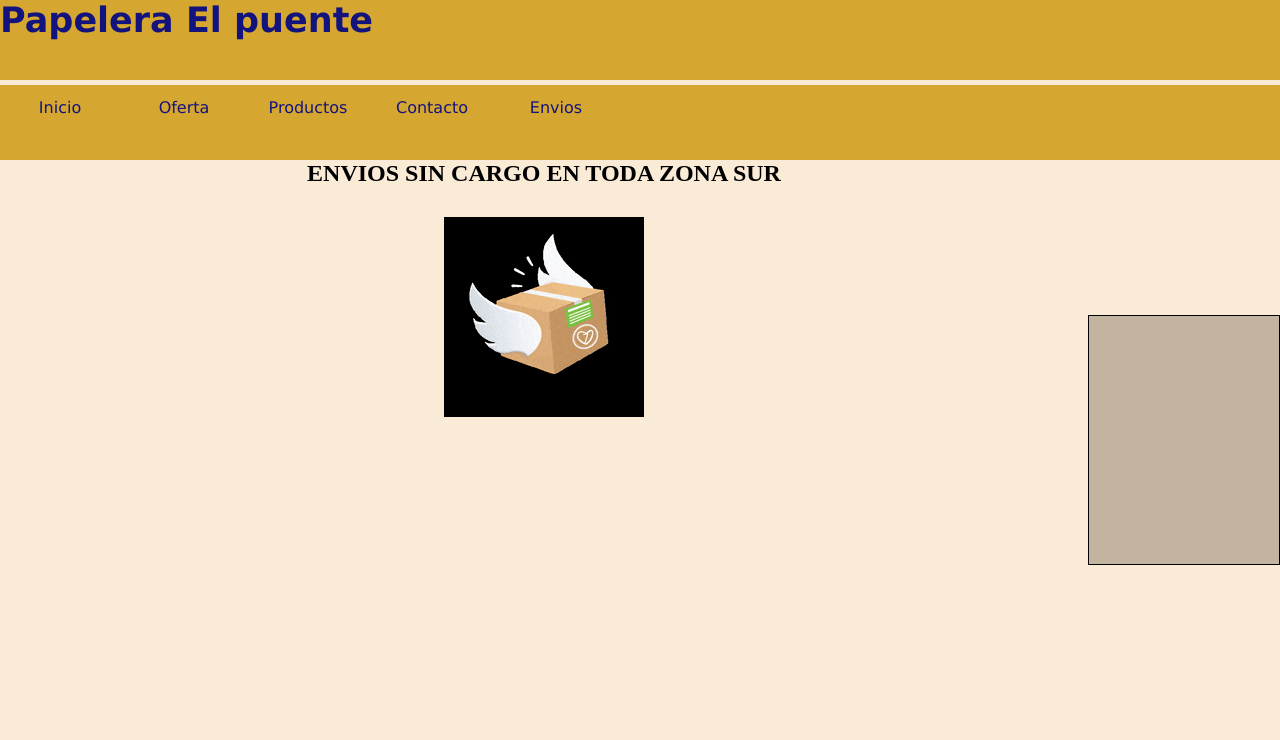
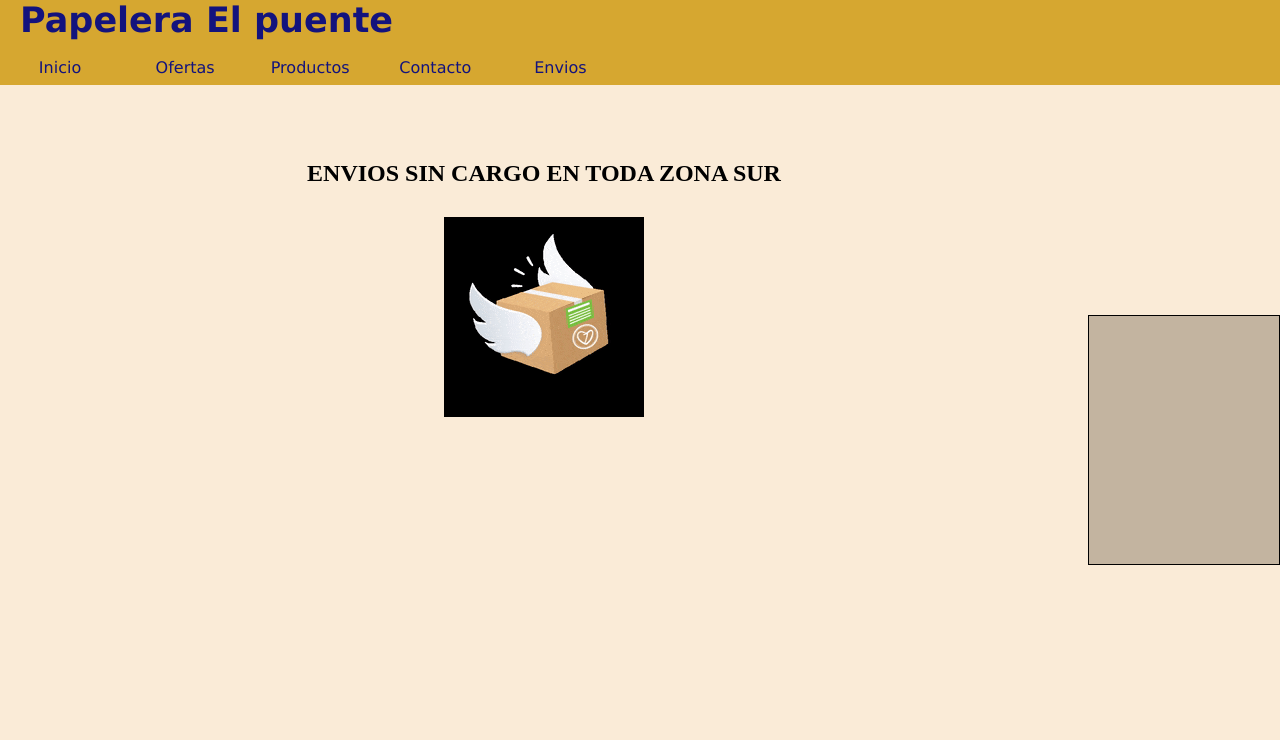
Before and after one commit to MarcosPereyra807/PreEntrega2PEREYRA, a plain HTML site: page pages-2/envios.html in a window 1280 px wide. Shown: the top 740 px of the page. Drawn offline with nearby package versions, Linux system fonts and the light colour scheme.

Commit message:
Borro propiedad css sin usar, reacomodo las etiquetas semanticas, le agrego margin al header

```diff
--- a/assets-2/styles/index.css
+++ b/assets-2/styles/index.css
@@ -24,7 +24,7 @@
         .nav{
             margin-top: 0px;
             border: solid 1px black;
-            position: ;
+
         }
         .nav ul{
             list-style: none;
--- a/assets-2/styles/styles.css
+++ b/assets-2/styles/styles.css
@@ -30,6 +30,10 @@ body{
 
 }
 
+.titulo{
+    margin-left: 20px;
+}
+
 h1{
     font-size: 35px;
     font-weight: 15px;
@@ -45,7 +49,7 @@ header h2{
     grid-area: navigation;
     background-color: rgb(214, 167, 48);
     margin-top: 5px;
-
+    height: 40px;
 }
 
 .nav ul{
@@ -140,7 +144,6 @@ text-align: center;
     justify-items: stretch;
     align-items: stretch;
     margin-top: 15px;
-
 }
 
 .products-container .imagenProducto{
--- a/pages-2/envios.html
+++ b/pages-2/envios.html
@@ -9,29 +9,29 @@
 </head>
 <body>
 
-    <main class="grid-container">
+    <div class="grid-container">
 
         <header class="header">
-            <h2>Papelera El puente</h2>
-        </header>
+            <h2 class="titulo">Papelera El puente</h2>
 
             <nav class="nav">
                 <ul>
                     <li><a href="../index.html" class="letraNav">Inicio</a></li>
-                <li><a href="./ofertas.html" class="letraNav">Oferta</a></li>
+                    <li><a href="./ofertas.html" class="letraNav">Ofertas</a></li>
                     <li><a href="./productos.html" class="letraNav">Productos</a></li>
                     <li><a href="./contacto.html" class="letraNav">Contacto</a></li>
                     <li><a href="./envios.html" class="letraNav">Envios</a></li>
                 </ul>
             </nav>
+        </header>
 
-        <section class="boxSection">
+        <main class="boxSection">
             <article class="centre">
                 <h2> ENVIOS SIN CARGO EN TODA ZONA SUR</h2>
 
                 <img id="envioGIF" src="../assets-2/images/envio.gif" alt="caja de envio">
             </article>
-        </section>
+        </main>
 
         <aside class="aside">
         </aside>
@@ -42,7 +42,7 @@
                 <li><a href="https://www.instagram.com/papelera.elpuente/" target="_blank"><i class="bi bi-instagram"></i></a></li>
             </ul>
             </footer>
-    </main>
+    </div>
 
 
 </body>
```
Also changed, not shown: index.html (+9 -7 lines), pages-2/contacto.html (+7 -9 lines), pages-2/ofertas.html (+6 -6 lines), pages-2/productos.html (+7 -9 lines). Lines whose indentation alone changed are shown as unchanged.
